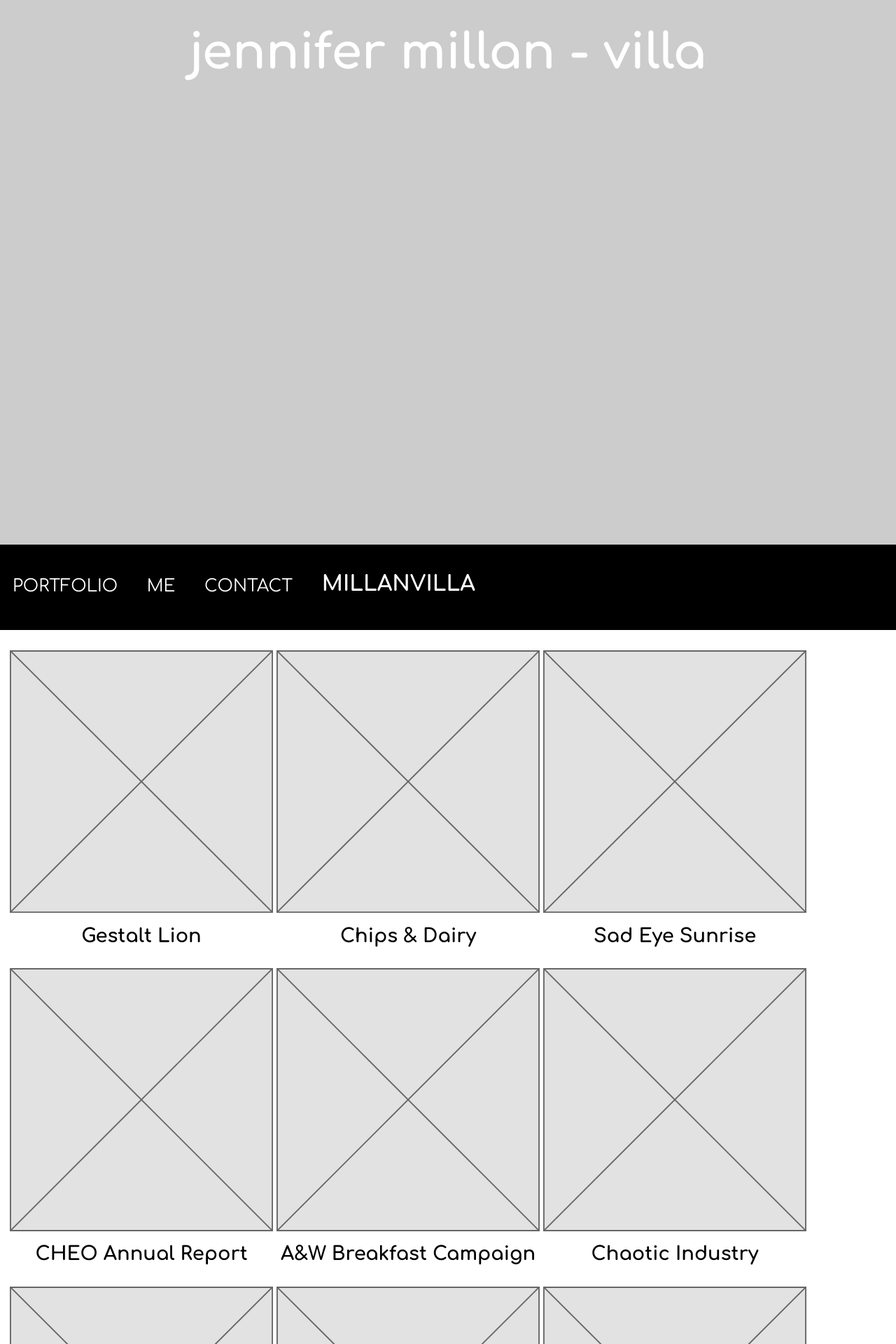
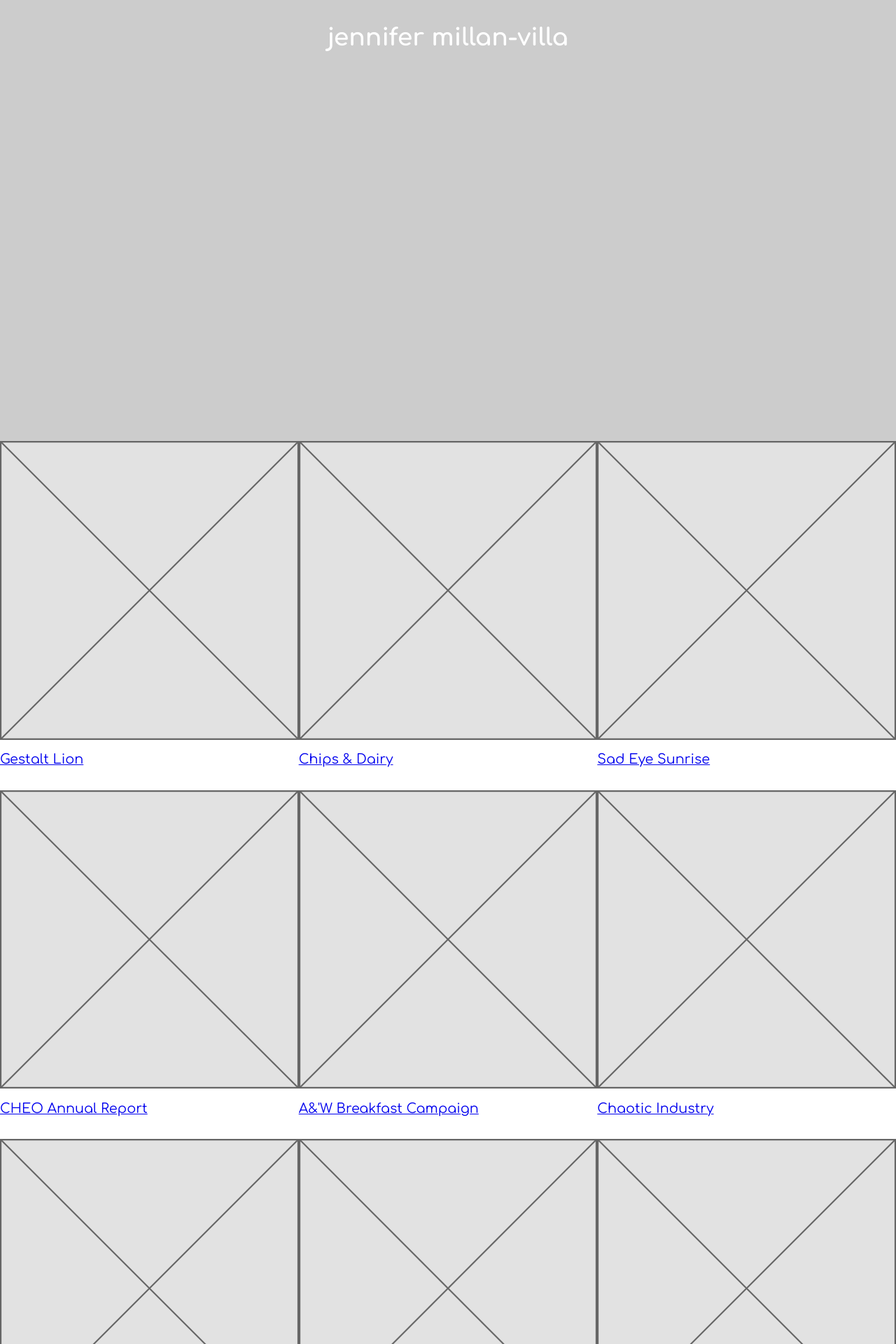
Before and after one commit to JennMV/portfolio, a Jekyll site: the page index.html, which Jekyll copies as it is, in a window 1280 px wide. Shown: the top 1920 px of the page at 70% size. Built offline with Jekyll 4.4.1, drawn with Linux system fonts in a browser that asks for light colours; some of the changed text lies outside the part shown.

Commit message:
New Portfolio page, adding toggle nav for mobile

```diff
--- a/css/main.css
+++ b/css/main.css
@@ -14,42 +14,19 @@
 }
 
 header {
-  /* background-image: url("../images/placeholder-2by3.svg"); */
   margin: 0;
-  height: 100vh;
+  height: 70vh;
   position: relative;
 }
 
 .box {
   width: 100%;
-  height: 100%;
+  height: 70%;
   position: absolute;
 }
 
 .grey {
   background: #ccc;
-}
-
-nav a {
-  color: #fff;
-  margin-top: 1em;
-  margin-bottom: 1em;
-  text-decoration: none;
-  display: block;
-  float: left;
-  text-align: center;
-}
-
-nav > ul > li > a > #home {
-  float: right;
-}
-
-.nav {
-  background-color: #000;
-  overflow: hidden;
-  position: fixed;
-  bottom: 0;
-  width: 100%;
 }
 
 .wordmark {
@@ -60,8 +37,34 @@
   font-family: "Open Sans Condensed";
 }
 
+.nav {
+  display: none;
+  margin: 0;
+  padding: 0;
+  list-style-type: none;
+  background-color: #000;
+}
 
+.nav a {
+  display: block;
+  padding: 0.5em;
+  text-decoration: none;
+  color: #fff;
+}
 
+.nav-check:checked ~ .nav {
+  display: block;
+}
+
+.nav-check {
+  position: absolute;
+  top: -3em;
+}
+
+.nav-check:checked ~ .nav-label {
+  background-color: grey;
+
+}
 
 
 /* -----------PORTFOLIO */
@@ -70,12 +73,17 @@
   background-color: #fff;
 }
 
-.piece {
-  width: 30%;
+.work {
   display: inline-block;
 }
 
+.work-thumb {
 
+}
+
+.work-description {
+
+}
 
 
 
@@ -95,7 +103,34 @@
 
 
 
+/* -----------MEDIA QUERIES */
+
 @media only screen and (min-width: 38em) {
+  nav a {
+    color: #fff;
+    margin-top: 1em;
+    margin-bottom: 1em;
+    text-decoration: none;
+    display: block;
+    float: left;
+    text-align: center;
+  }
+
+  nav > ul > li > a > #home {
+    float: right;
+  }
+
+  .nav {
+    background-color: #000;
+    overflow: hidden;
+    position: fixed;
+    bottom: 0;
+    width: 100%;
+  }
+
+}
+
+@media only screen and (min-width: 60em) {
 
 
 }
--- a/index.html
+++ b/index.html
@@ -17,7 +17,7 @@
 
   <header class="push-0">
     <div class="text-center">
-      <h1 class="name tenamega pad-t">jennifer millan - villa</h1>
+      <h1 class="name text-center pad-t">jennifer millan-villa</h1>
     </div>
     <div class="nav">
       <nav id="nav">
@@ -43,86 +43,86 @@
 
   <main role="main" id="main">
 
-    <section class="portfolio pad-t gutter-1-2" id="portfolio">
+    <section class="portfolio grid" id="portfolio">
 
-      <div class="unit xs-1 s-1 m-1-2 l-1-3 push piece">
-        <div class="img-flex push-1-2">
+      <div class="unit xs-1-2 s-1-2 m-1-2 l-1-3 push work">
+        <div class="img-flex push-1-2 work-thumb">
           <img src="images/placeholder-1by1.svg" alt="">
         </div>
-        <div>
-          <h3 class="text-center push-0">Gestalt Lion</h3>
+        <div class="work-description">
+          <a href="#" class="text-center push-0">Gestalt Lion</a>
         </div>
       </div>
 
-      <div class="unit xs-1 s-1 m-1-2 l-1-3 push piece">
-        <div class="img-flex push-1-2">
+      <div class="unit xs-1-2 s-1-2 m-1-2 l-1-3 push work">
+        <div class="img-flex push-1-2 work-thumb">
           <img src="images/placeholder-1by1.svg" alt="">
         </div>
-        <div>
-          <h3 class="text-center push-0">Chips & Dairy</h3>
+        <div class="work-description">
+          <a href="#" class="text-center push-0">Chips & Dairy</a>
         </div>
       </div>
 
-      <div class="unit xs-1 s-1 m-1-2 l-1-3 push piece">
-        <div class="img-flex push-1-2">
+      <div class="unit xs-1-2 s-1-2 m-1-2 l-1-3 push work">
+        <div class="img-flex push-1-2 work-thumb">
           <img src="images/placeholder-1by1.svg" alt="">
         </div>
-        <div>
-          <h3 class="text-center push-0">Sad Eye Sunrise</h3>
+        <div class="work-description">
+          <a href="#" class="text-center push-0">Sad Eye Sunrise</a>
         </div>
       </div>
 
-      <div class="unit xs-1 s-1 m-1-2 l-1-3 push piece">
-        <div class="img-flex push-1-2">
+      <div class="unit xs-1-2 s-1-2 m-1-2 l-1-3 push work">
+        <div class="img-flex push-1-2 work-thumb">
           <img src="images/placeholder-1by1.svg" alt="">
         </div>
-        <div>
-          <h3 class="text-center push-0">CHEO Annual Report</h3>
+        <div class="work-description">
+          <a href="#" class="text-center push-0">CHEO Annual Report</a>
         </div>
       </div>
 
-      <div class="unit xs-1 s-1 m-1-2 l-1-3 push piece">
-        <div class="img-flex push-1-2">
+      <div class="unit xs-1-2 s-1-2 m-1-2 l-1-3 push work">
+        <div class="img-flex push-1-2 work-thumb">
           <img src="images/placeholder-1by1.svg" alt="">
         </div>
-        <div>
-          <h3 class="text-center push-0">A&W Breakfast Campaign</h3>
+        <div class="work-description">
+          <a href="#" class="text-center push-0">A&'W Breakfast Campaign</a>
         </div>
       </div>
 
-      <div class="unit xs-1 s-1 m-1-2 l-1-3 push piece">
-        <div class="img-flex push-1-2">
+      <div class="unit xs-1-2 s-1-2 m-1-2 l-1-3 push work">
+        <div class="img-flex push-1-2 work-thumb">
           <img src="images/placeholder-1by1.svg" alt="">
         </div>
-        <div>
-          <h3 class="text-center push-0">Chaotic Industry</h3>
+        <div class="work-description">
+          <a href="#" class="text-center push-0">Chaotic Industry</a>
         </div>
       </div>
 
-      <div class="unit xs-1 s-1 m-1-2 l-1-3 push piece">
-        <div class="img-flex push-1-2">
+      <div class="unit xs-1-2 s-1-2 m-1-2 l-1-3 push work">
+        <div class="img-flex push-1-2 work-thumb">
           <img src="images/placeholder-1by1.svg" alt="">
         </div>
-        <div>
-          <h3 class="text-center push-0">Mock-Ups</h3>
+        <div class="work-description">
+          <a href="#" class="text-center push-0">Mock-Ups</a>
         </div>
       </div>
 
-      <div class="unit xs-1 s-1 m-1-2 l-1-3 push piece">
-        <div class="img-flex push-1-2">
+      <div class="unit xs-1-2 s-1-2 m-1-2 l-1-3 push work">
+        <div class="img-flex push-1-2 work-thumb">
           <img src="images/placeholder-1by1.svg" alt="">
         </div>
-        <div>
-          <h3 class="text-center push-0">A&W Breakfast Campaign</h3>
+        <div class="work-description">
+          <a href="#" class="text-center push-0">A&'W Breakfast Campaign</a>
         </div>
       </div>
 
-      <div class="unit xs-1 s-1 m-1-2 l-1-3 push piece">
-        <div class="img-flex push-1-2">
+      <div class="unit xs-1-2 s-1-2 m-1-2 l-1-3 push work">
+        <div class="img-flex push-1-2 work-thumb">
           <img src="images/placeholder-1by1.svg" alt="">
         </div>
-        <div>
-          <h3 class="text-center push-0">Chaotic Industry</h3>
+        <div class="work-description">
+          <a href="#" class="text-center push-0">Chaotic Industry</a>
         </div>
       </div>
     </section>
```
Also changed, not shown: other parts of index.html (+1 -1 lines), portfolio.html (added, +81 -0 lines).
